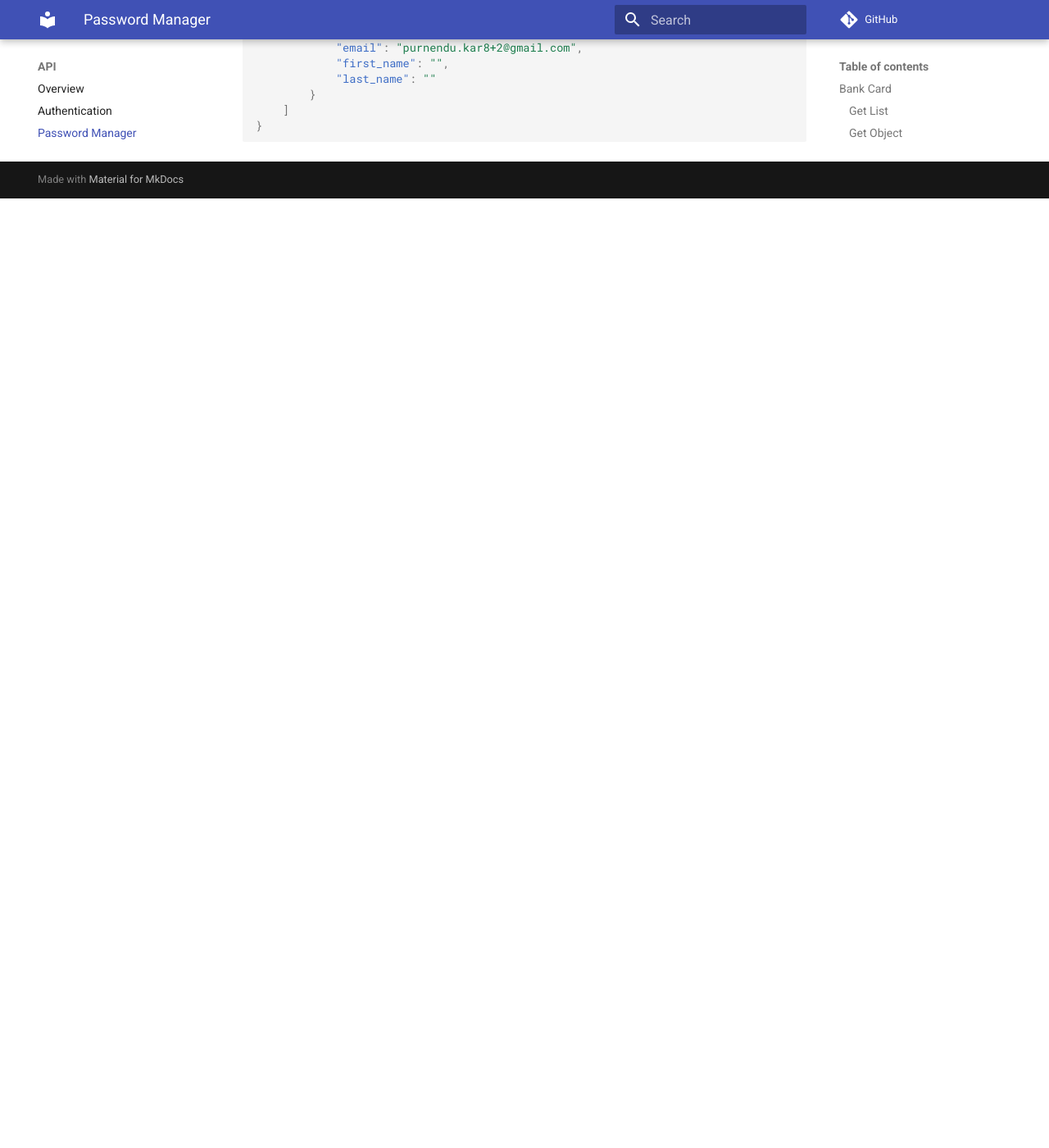
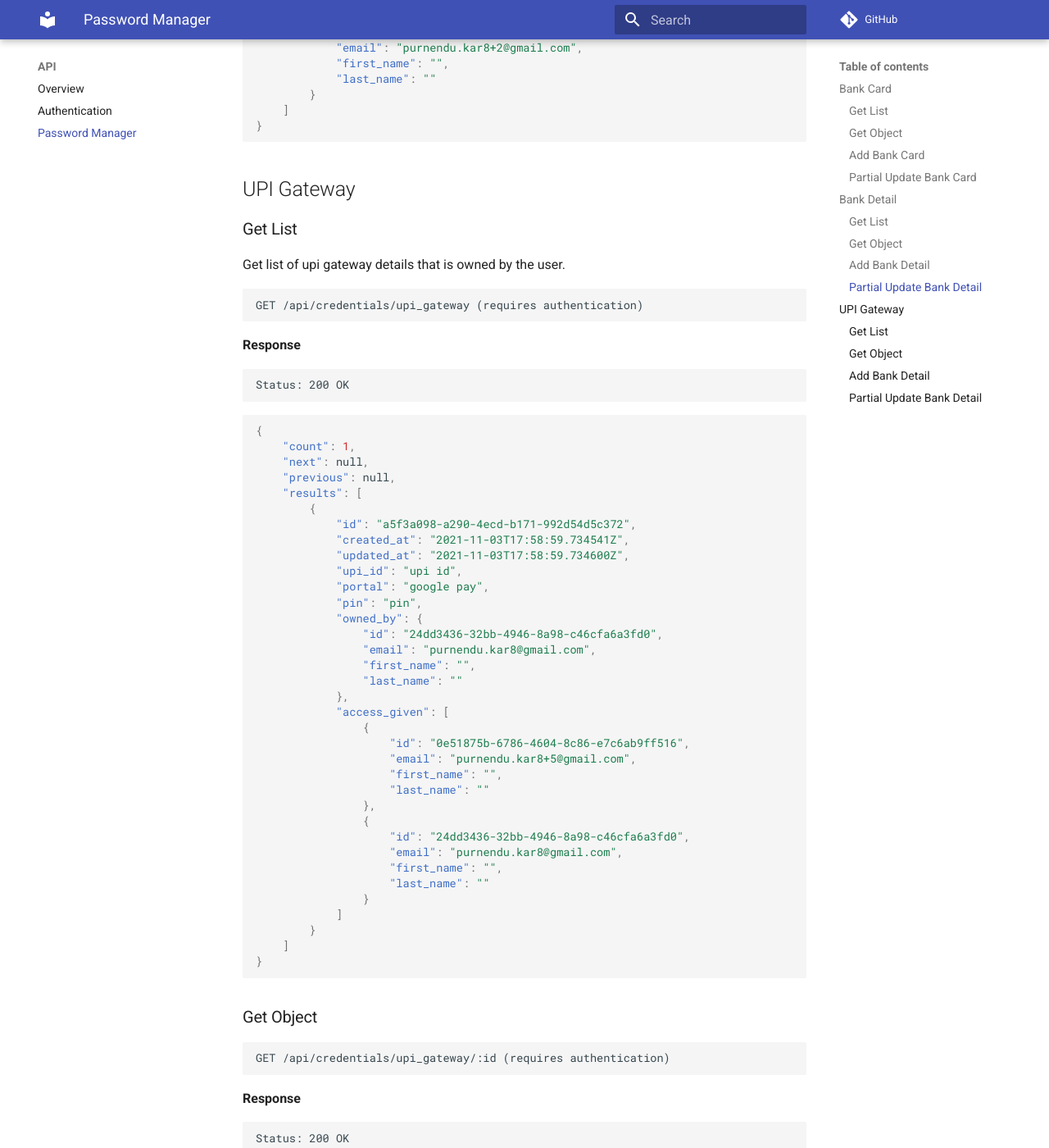
Before and after one commit to purnendukar/PassCave-backend, an MkDocs documentation site: the page built from docs/api/2-credential.md, in a window 1280 px wide and 1400 px high, scrolled down 10120 px. Shown: the whole window at 82% size. Built offline with MkDocs 1.6.1 and Material for MkDocs 9.7.7, drawn with Linux system fonts in a browser that asks for light colours; comment, search, counter and statistics services are not loaded; before the commit the page ends 10362 px from its top, so only the background shows below that; some of the changed text lies outside the part shown.

Commit message:
feat: UPI Gateway API doc

````diff
--- a/docs/api/2-credential.md
+++ b/docs/api/2-credential.md
@@ -474,3 +474,222 @@ Status: 200 OK
     ]
 }
 ```
+
+
+## UPI Gateway
+
+### Get List
+Get list of upi gateway details that is owned by the user.
+
+```
+GET /api/credentials/upi_gateway (requires authentication)
+```
+
+**Response**
+```
+Status: 200 OK
+```
+```json
+{
+    "count": 1,
+    "next": null,
+    "previous": null,
+    "results": [
+        {
+            "id": "a5f3a098-a290-4ecd-b171-992d54d5c372",
+            "created_at": "2021-11-03T17:58:59.734541Z",
+            "updated_at": "2021-11-03T17:58:59.734600Z",
+            "upi_id": "upi id",
+            "portal": "google pay",
+            "pin": "pin",
+            "owned_by": {
+                "id": "24dd3436-32bb-4946-8a98-c46cfa6a3fd0",
+                "email": "purnendu.kar8@gmail.com",
+                "first_name": "",
+                "last_name": ""
+            },
+            "access_given": [
+                {
+                    "id": "0e51875b-6786-4604-8c86-e7c6ab9ff516",
+                    "email": "purnendu.kar8+5@gmail.com",
+                    "first_name": "",
+                    "last_name": ""
+                },
+                {
+                    "id": "24dd3436-32bb-4946-8a98-c46cfa6a3fd0",
+                    "email": "purnendu.kar8@gmail.com",
+                    "first_name": "",
+                    "last_name": ""
+                }
+            ]
+        }
+    ]
+}
+```
+
+### Get Object
+
+```
+GET /api/credentials/upi_gateway/:id (requires authentication)
+```
+
+**Response**
+```
+Status: 200 OK
+```
+```json
+{
+    "id": "a5f3a098-a290-4ecd-b171-992d54d5c372",
+    "created_at": "2021-11-03T17:58:59.734541Z",
+    "updated_at": "2021-11-03T17:58:59.734600Z",
+    "upi_id": "upi id",
+    "portal": "google pay",
+    "pin": "pin",
+    "owned_by": {
+        "id": "24dd3436-32bb-4946-8a98-c46cfa6a3fd0",
+        "email": "purnendu.kar8@gmail.com",
+        "first_name": "",
+        "last_name": ""
+    },
+    "access_given": [
+        {
+            "id": "0e51875b-6786-4604-8c86-e7c6ab9ff516",
+            "email": "purnendu.kar8+5@gmail.com",
+            "first_name": "",
+            "last_name": ""
+        },
+        {
+            "id": "24dd3436-32bb-4946-8a98-c46cfa6a3fd0",
+            "email": "purnendu.kar8@gmail.com",
+            "first_name": "",
+            "last_name": ""
+        }
+    ]
+}
+```
+
+### Add Bank Detail
+
+```
+POST /api/credentials/upi_gateway (requires authentication)
+```
+
+**Parameters**
+
+Name     | Description
+---------|-------------------------------------
+upi_id | UPI ID
+portal | Portal Name
+pin | UPI Pin
+access_given | List of user ids who can access this credential
+
+**Request**
+```json
+{
+    "upi_id": "upi id",
+    "portal": "google pay",
+    "pin": "pin",
+    "access_given": [
+        "0e51875b-6786-4604-8c86-e7c6ab9ff516",
+        "24dd3436-32bb-4946-8a98-c46cfa6a3fd0"
+    ]
+}
+```
+
+**Response**
+```
+Status: 201 Created
+```
+```json
+{
+    "id": "7ff65521-3483-4b1d-a717-acc7fad801ba",
+    "created_at": "2021-11-03T18:14:23.083426Z",
+    "updated_at": "2021-11-03T18:14:23.083719Z",
+    "upi_id": "upi id",
+    "portal": "google pay",
+    "pin": "pin",
+    "owned_by": {
+        "id": "24dd3436-32bb-4946-8a98-c46cfa6a3fd0",
+        "email": "purnendu.kar8@gmail.com",
+        "first_name": "",
+        "last_name": ""
+    },
+    "access_given": [
+        {
+            "id": "0e51875b-6786-4604-8c86-e7c6ab9ff516",
+            "email": "purnendu.kar8+5@gmail.com",
+            "first_name": "",
+            "last_name": ""
+        },
+        {
+            "id": "24dd3436-32bb-4946-8a98-c46cfa6a3fd0",
+            "email": "purnendu.kar8@gmail.com",
+            "first_name": "",
+            "last_name": ""
+        }
+    ]
+}
+```
+
+### Partial Update Bank Detail
+
+```
+PATCH /api/credentials/upi_gateway/:id (requires authentication)
+```
+
+**Parameters**
+
+Name     | Description
+---------|-------------------------------------
+upi_id | UPI ID
+portal | Portal Name
+pin | UPI Pin
+access_given | List of user ids who can access this credential
+
+**Request**
+```json
+{
+    "upi_id": "upi id",
+    "portal": "google pay",
+    "pin": "pin",
+    "access_given": [
+        "0e51875b-6786-4604-8c86-e7c6ab9ff516",
+        "24dd3436-32bb-4946-8a98-c46cfa6a3fd0"
+    ]
+}
+```
+
+**Response**
+```
+Status: 200 OK
+```
+```json
+{
+    "id": "7ff65521-3483-4b1d-a717-acc7fad801ba",
+    "created_at": "2021-11-03T18:14:23.083426Z",
+    "updated_at": "2021-11-03T18:15:47.798535Z",
+    "upi_id": "upi id",
+    "portal": "google pay",
+    "pin": "pin",
+    "owned_by": {
+        "id": "24dd3436-32bb-4946-8a98-c46cfa6a3fd0",
+        "email": "purnendu.kar8@gmail.com",
+        "first_name": "",
+        "last_name": ""
+    },
+    "access_given": [
+        {
+            "id": "0e51875b-6786-4604-8c86-e7c6ab9ff516",
+            "email": "purnendu.kar8+5@gmail.com",
+            "first_name": "",
+            "last_name": ""
+        },
+        {
+            "id": "24dd3436-32bb-4946-8a98-c46cfa6a3fd0",
+            "email": "purnendu.kar8@gmail.com",
+            "first_name": "",
+            "last_name": ""
+        }
+    ]
+}
+```
````
Also changed, not shown: other parts of docs/api/2-credential.md (+1 -1 lines).
